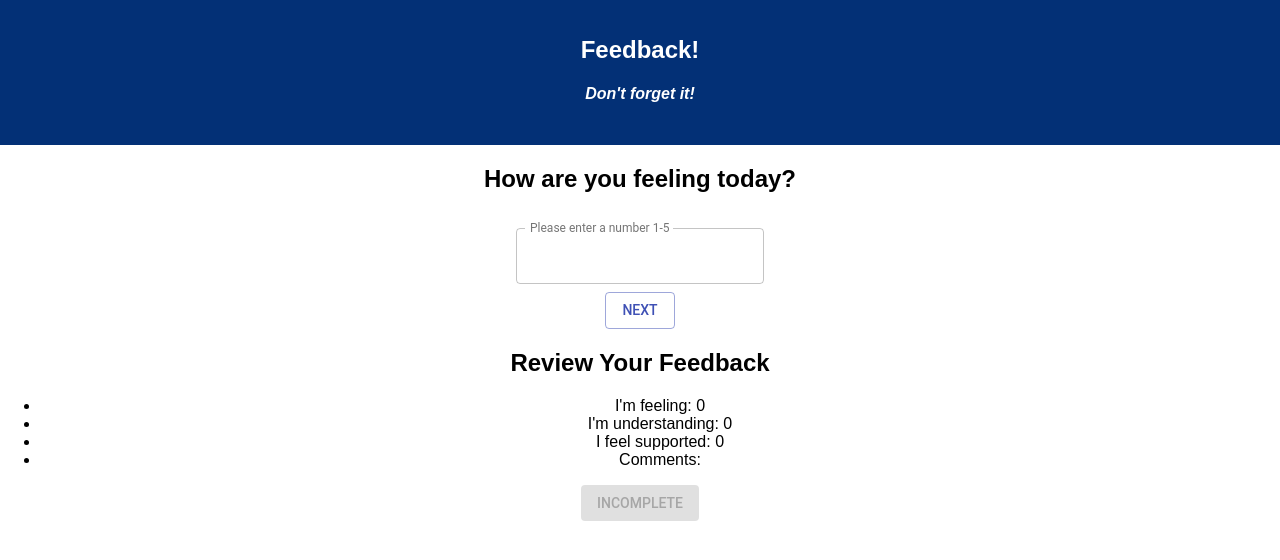
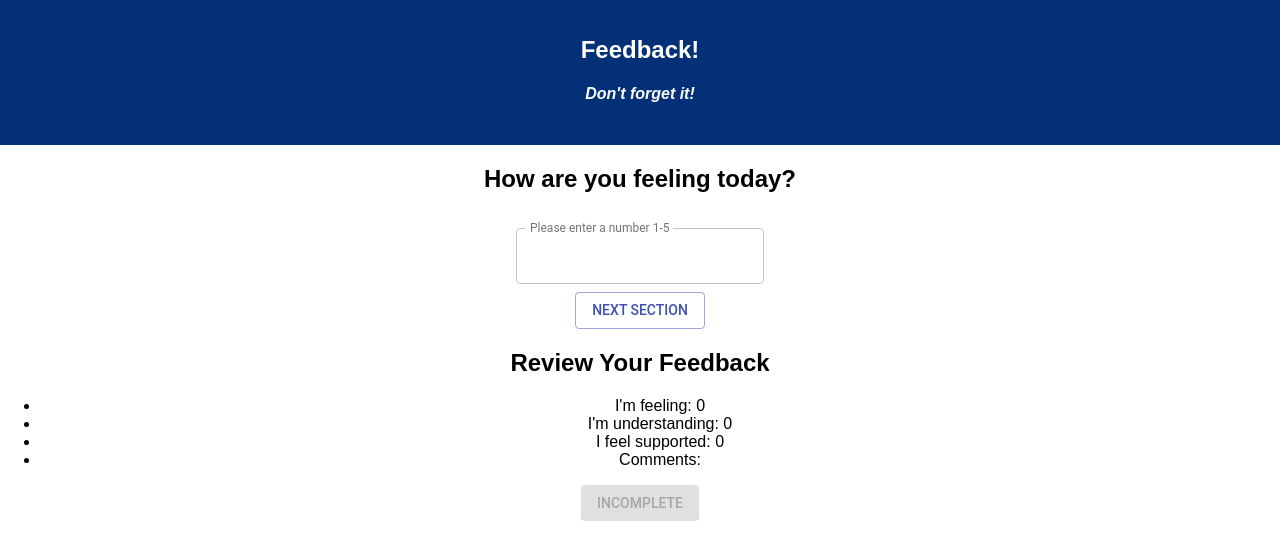
Before and after one commit to rschoenmann/redux-feedback-loop, a React (Create React App) app: page /#/ in a window 1280 px wide. Shown: the top 560 px of the page. Built offline with nearby package versions, Linux system fonts and the light colour scheme.

Commit message:
Success component startOver button works now and clears feedback state

```diff
--- a/src/components/Comments/Comments.js
+++ b/src/components/Comments/Comments.js
@@ -37,7 +37,7 @@ class Comments extends Component {
 				<Button
 					onClick={this.handleNext}
 					variant="outlined"
-					color="primary">Next</Button>
+					color="primary">Back to First Section</Button>
 				<ReviewFeedback />
 			</div>
 
--- a/src/components/Feeling/Feeling.js
+++ b/src/components/Feeling/Feeling.js
@@ -43,7 +43,7 @@ class Feeling extends Component {
 							onClick={this.handleNext}
 							// 'submit feedback' button should be conditionally disabled, not next buttons. disabled={!this.state.value}
 							variant="outlined"
-							color="primary">Next</Button>
+							color="primary">Next Section</Button>
 					</form>
 				<ReviewFeedback />
 			</div>
--- a/src/components/Success/Success.js
+++ b/src/components/Success/Success.js
@@ -1,13 +1,27 @@
 import React, { Component } from 'react';
-// import { connect } from 'react-redux';
-// import { Button, Tooltip } from '@material-ui/core';
+import { connect } from 'react-redux';
+import { Button} from '@material-ui/core';
 
 class Success extends Component{
+
+	handleStartOver = () => {
+		//allows user to start over and submit another feedback
+		console.log('handleStartOver');
+		this.props.dispatch({ type: 'START_OVER'});
+		this.props.history.push('/');
+	};//end handleNext
+
 	render(){
 		return(
-			<p>Success!</p>
+			<div>
+				<h2>Thank you for your feedback!</h2>
+				<Button
+					onClick={this.handleStartOver}
+					variant="outlined"
+					color="primary">Leave Another Feedback</Button>
+			</div>
 		)
 	}
 }
 
-export default Success
+export default connect()(Success);
--- a/src/components/Supported/Supported.js
+++ b/src/components/Supported/Supported.js
@@ -21,11 +21,6 @@ class Supported extends Component {
 		this.props.history.push('/comments')
 	};//end handleNext
 
-	handleBack = () => {
-		console.log('handleBack');
-		this.props.history.push('/supported')
-	};
-
 	render() {
 		return (
 			<div>
@@ -44,7 +39,7 @@ class Supported extends Component {
 				<Button
 					onClick={this.handleNext}
 					variant="outlined"
-					color="primary">Next</Button>
+					color="primary">Next Section</Button>
 				<ReviewFeedback />
 			</div>
 		)
--- a/src/components/Understanding/Understanding.js
+++ b/src/components/Understanding/Understanding.js
@@ -39,7 +39,7 @@ class Understanding extends Component {
 				<Button
 					onClick={this.handleNext}
 					variant="outlined"
-					color="primary">Next</Button>
+					color="primary">Next Section</Button>
 				<ReviewFeedback />
 			</div>
 		)
--- a/src/index.js
+++ b/src/index.js
@@ -36,6 +36,9 @@ const feedbackReducer = (state = feedback, action) => {
 			return {
 				...state,
 				comments: action.payload};
+		case 'START_OVER':
+			//called in Success component, if user wants to start over, we want to clear our feedback object
+			return {};
 		default:
 			return state;
 	}
```
